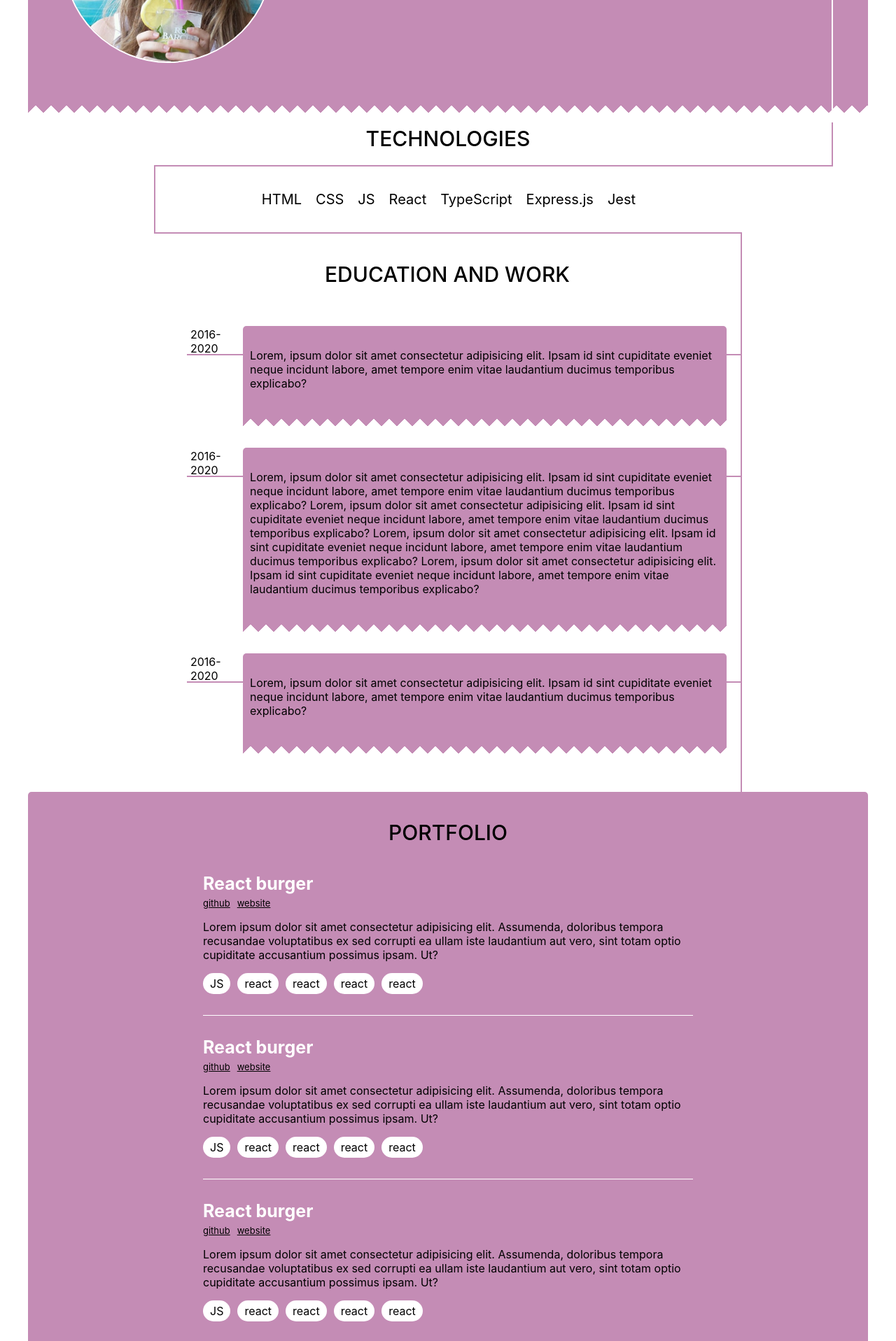
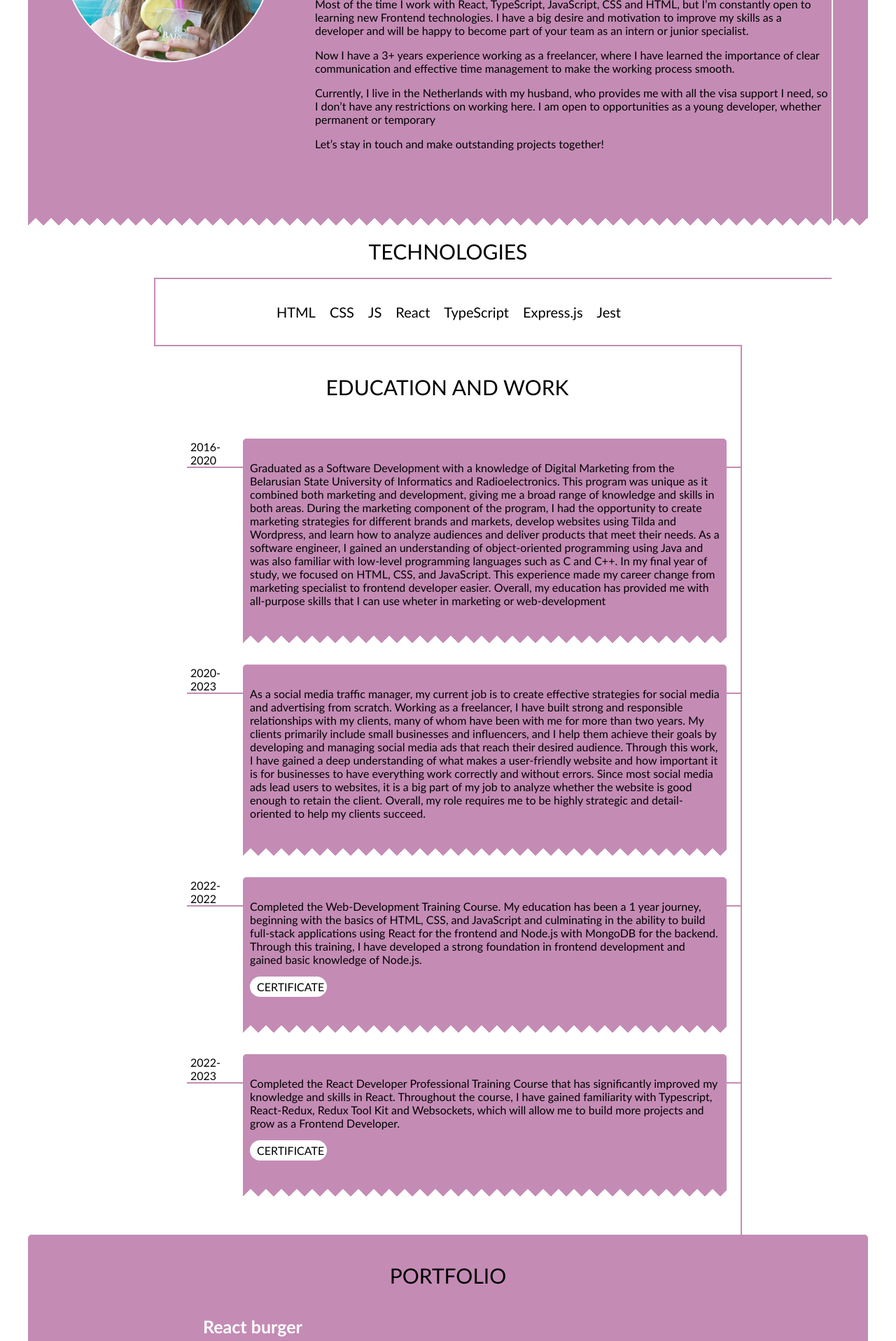
Before and after one commit to palinakarabovich/portfolio, a React (Create React App) app: page / in a window 1280 px wide. Shown: the part 340-2257 px from the top of the page at 70% size. Built offline with nearby package versions, Linux system fonts and the light colour scheme.

Commit message:
text added

```diff
--- a/src/components/App/App.module.css
+++ b/src/components/App/App.module.css
@@ -10,6 +10,6 @@
   -ms-text-size-adjust: 100%;
   -moz-text-size-adjust: 100%;
   text-rendering: optimizeLegibility;
-  font-family: 'Inter', Arial, Helvetica, sans-serif;
+  font-family: 'Trebuchet MS', Arial, Helvetica, sans-serif;
   padding: 20px;
 }
--- a/src/components/Contact/Contact.tsx
+++ b/src/components/Contact/Contact.tsx
@@ -2,7 +2,7 @@ import styles from './contact.module.css'
 
 const Contact = () => {
   return(
-    <section className={styles.contact}>
+    <section className={styles.contact} id={'contacts'}>
       <h2 className={styles.title}>
         Contact me
       </h2>
--- a/src/components/Education/Education.tsx
+++ b/src/components/Education/Education.tsx
@@ -2,7 +2,7 @@ import styles from './education.module.css';
 
 const Education = () => {
   return (
-    <section className={styles.education}>
+    <section className={styles.education} id={'education'}>
       <h2 className={styles.title}>Education and Work</h2>
       <ul className={styles.list}>
         <li className={styles.node}>
@@ -10,26 +10,37 @@ const Education = () => {
             2016-2020
           </p>
           <p className={styles.text}>
-              Lorem, ipsum dolor sit amet consectetur adipisicing elit. Ipsam id sint cupiditate eveniet neque incidunt labore, amet tempore enim vitae laudantium ducimus temporibus explicabo?
+            Graduated as a Software Development with a knowledge of Digital Marketing from the Belarusian State University of Informatics and Radioelectronics. This program was unique as it combined both marketing and development, giving me a broad range of knowledge and skills in both areas.
+            During the marketing component of the program, I had the opportunity to create marketing strategies for different brands and markets, develop websites using Tilda and Wordpress, and learn how to analyze audiences and deliver products that meet their needs.
+            As a software engineer, I gained an understanding of object-oriented programming using Java and was also familiar with low-level programming languages such as C and C++.
+            In my final year of study, we focused on HTML, CSS, and JavaScript. This experience made my career change from marketing specialist to frontend developer easier.
+            Overall, my education has provided me with all-purpose skills that I can use wheter in marketing or web-development
           </p>
         </li>
         <li className={styles.node}>
           <p className={styles.year}>
-              2016-2020
+            2020-2023
           </p>
           <p className={styles.text}>
-              Lorem, ipsum dolor sit amet consectetur adipisicing elit. Ipsam id sint cupiditate eveniet neque incidunt labore, amet tempore enim vitae laudantium ducimus temporibus explicabo?
-              Lorem, ipsum dolor sit amet consectetur adipisicing elit. Ipsam id sint cupiditate eveniet neque incidunt labore, amet tempore enim vitae laudantium ducimus temporibus explicabo?
-              Lorem, ipsum dolor sit amet consectetur adipisicing elit. Ipsam id sint cupiditate eveniet neque incidunt labore, amet tempore enim vitae laudantium ducimus temporibus explicabo?
-              Lorem, ipsum dolor sit amet consectetur adipisicing elit. Ipsam id sint cupiditate eveniet neque incidunt labore, amet tempore enim vitae laudantium ducimus temporibus explicabo?
+          As a social media traffic manager, my current job is to create effective strategies for social media and advertising from scratch. Working as a freelancer, I have built strong and responsible relationships with my clients, many of whom have been with me for more than two years. My clients primarily include small businesses and influencers, and I help them achieve their goals by developing and managing social media ads that reach their desired audience. Through this work, I have gained a deep understanding of what makes a user-friendly website and how important it is for businesses to have everything work correctly and without errors. Since most social media ads lead users to websites, it is a big part of my job to analyze whether the website is good enough to retain the client. Overall, my role requires me to be highly strategic and detail-oriented to help my clients succeed.
           </p>
         </li>
         <li className={styles.node}>
           <p className={styles.year}>
-              2016-2020
+            2022-2022
           </p>
           <p className={styles.text}>
-              Lorem, ipsum dolor sit amet consectetur adipisicing elit. Ipsam id sint cupiditate eveniet neque incidunt labore, amet tempore enim vitae laudantium ducimus temporibus explicabo?
+          Completed the Web-Development Training Course. My education  has been a 1 year journey, beginning with the basics of HTML, CSS, and JavaScript and culminating in the ability to build full-stack applications using React for the frontend and Node.js with MongoDB for the backend. Through this training, I have developed a strong foundation in frontend development and gained basic knowledge of Node.js.
+          <div className={styles.diplom}><a href='' target={'_blank'} className={styles.link}>Certificate</a></div>
+          </p>
+        </li>
+        <li className={styles.node}>
+          <p className={styles.year}>
+            2022-2023
+          </p>
+          <p className={styles.text}>
+          Completed the React Developer Professional Training Course that has significantly improved my knowledge and skills in React. Throughout the course, I have gained familiarity with Typescript, React-Redux, Redux Tool Kit and Websockets, which will allow me to build more projects and grow as a Frontend Developer.
+          <div className={styles.diplom}><a href='' target={'_blank'} className={styles.link}>Certificate</a></div>
           </p>
         </li>
       </ul>
--- a/src/components/Education/education.module.css
+++ b/src/components/Education/education.module.css
@@ -77,3 +77,21 @@
   left: -13.5%;
   z-index: -1;
 }
+
+.diplom{
+  background-color: white;
+  padding: 5px 10px;
+  border-radius: 15px;
+  text-transform: uppercase;
+  margin-top: 15px;
+  max-width: 90px;
+}
+
+.link{
+  text-decoration: none;
+  color: black;
+}
+
+.link:hover{
+  color: rgba(196, 140, 181);
+}
--- a/src/components/Header/Header.tsx
+++ b/src/components/Header/Header.tsx
@@ -6,7 +6,7 @@ const Header = () => {
       <nav className={styles.nav}>
         <ul className={styles.list}>
           <li className={styles.node}>
-            <a href='#about' className={`${styles.link} ${styles.linkActive}`}>About me</a>
+            <a href='#about' className={styles.link}>About me</a>
           </li>
           <li className={styles.node}>
             <a href='#education' className={styles.link}>Education and work</a>
--- a/src/components/Header/header.module.css
+++ b/src/components/Header/header.module.css
@@ -33,3 +33,7 @@
   border-radius: 5px;
   border: rgba(172, 119, 161, .8) 1px solid;
 }
+
+.link:hover{
+  color: rgba(172, 119, 161, .8);
+}
--- a/src/components/Portfolio/Portfolio.tsx
+++ b/src/components/Portfolio/Portfolio.tsx
@@ -2,7 +2,7 @@ import styles from './portfolio.module.css'
 
 const Portfolio = () => {
   return (
-    <section className={styles.portfolio}>
+    <section className={styles.portfolio} id ={'portfolio'}>
       <h2 className={styles.title}>
         Portfolio
       </h2>
@@ -12,58 +12,63 @@ const Portfolio = () => {
             React burger
           </h3>
           <div className={styles.container}>
-            <a href='#' className={styles.link}>github</a>
-            <a href='#' className={styles.link}>website</a>
+            <a href='https://github.com/palinakarabovich/react-burger' className={styles.link} target={'_blank'}>github</a>
+            <a href='https://palinakarabovich.github.io/react-burger/' className={styles.link} target={'_blank'}>website</a>
           </div>
           <p className={styles.text}>
-            Lorem ipsum dolor sit amet consectetur adipisicing elit. Assumenda, doloribus tempora recusandae voluptatibus ex sed corrupti ea ullam iste laudantium aut vero, sint totam optio cupiditate accusantium possimus ipsam. Ut?
+          This is a burger ordering application that allows you to build your own burgers using the presented ingredients and place order only after authorization. If you forgot your password, you can reset it with the verefication code which will be send to your email. The app also has real-time tracking of all orders that are preparing now. Your orders are saved to personal order history in your profile, where you can also change your email, name and passwords. You can place the ingredients to the burger-constructor using Drag and Drop. The app was designed partially using external ux library.
           </p>
           <ul className={styles.tags}>
-            <li className={styles.tag}>JS</li>
-            <li className={styles.tag}>react</li>
-            <li className={styles.tag}>react</li>
-            <li className={styles.tag}>react</li>
-            <li className={styles.tag}>react</li>
+            <li className={styles.tag}>TypeScript</li>
+            <li className={styles.tag}>React</li>
+            <li className={styles.tag}>Redux Tool Kit</li>
+            <li className={styles.tag}>React d-n-d</li>
+            <li className={styles.tag}>Websockets</li>
+            <li className={styles.tag}>Jest</li>
+            <li className={styles.tag}>Cypress</li>
           </ul>
         </li>
         <li className={styles.node}>
           <h3 className={styles.project}>
-            React burger
+            Movies Explorer
           </h3>
           <div className={styles.container}>
-            <a href='#' className={styles.link}>github</a>
-            <a href='#' className={styles.link}>website</a>
+            <a href='https://github.com/palinakarabovich/movies-explorer-frontend' className={styles.link} target={'_blank'}>github</a>
+            <a href='https://palinakarabovich.github.io/movies-explorer-frontend/' className={styles.link} target={'_blank'}>website</a>
           </div>
           <p className={styles.text}>
-            Lorem ipsum dolor sit amet consectetur adipisicing elit. Assumenda, doloribus tempora recusandae voluptatibus ex sed corrupti ea ullam iste laudantium aut vero, sint totam optio cupiditate accusantium possimus ipsam. Ut?
+          This app allows you to search along  a bit weird  but interested movies made by young directors. To use the server you need to be authorised. You can also save movies and remove them from your favourites later.
           </p>
           <ul className={styles.tags}>
             <li className={styles.tag}>JS</li>
-            <li className={styles.tag}>react</li>
-            <li className={styles.tag}>react</li>
-            <li className={styles.tag}>react</li>
-            <li className={styles.tag}>react</li>
+            <li className={styles.tag}>React</li>
+            <li className={styles.tag}>Express.js</li>
+            <li className={styles.tag}>MongoDB</li>
           </ul>
         </li>
         <li className={styles.node}>
           <h3 className={styles.project}>
-            React burger
+            Mesto - photo service
           </h3>
           <div className={styles.container}>
-            <a href='#' className={styles.link}>github</a>
-            <a href='#' className={styles.link}>website</a>
+            <a href='https://github.com/palinakarabovich/react-mesto-api-full' className={styles.link} target={'_blank'}>github</a>
+            <a href='https://palinakarabovich.github.io/react-mesto-api-full/sign-in' className={styles.link} target={'_blank'}>website</a>
           </div>
           <p className={styles.text}>
-            Lorem ipsum dolor sit amet consectetur adipisicing elit. Assumenda, doloribus tempora recusandae voluptatibus ex sed corrupti ea ullam iste laudantium aut vero, sint totam optio cupiditate accusantium possimus ipsam. Ut?
+            This app allows you to add your photos to the shared feed with other users. To add photo you have to be authorized. You can put likes on your photos and photos of others. You see the amount of likes and can dislike the photo any time. You can delete your own photos. Also you have ability to change the avatar, name and profile description.
           </p>
           <ul className={styles.tags}>
             <li className={styles.tag}>JS</li>
-            <li className={styles.tag}>react</li>
-            <li className={styles.tag}>react</li>
-            <li className={styles.tag}>react</li>
-            <li className={styles.tag}>react</li>
+            <li className={styles.tag}>React</li>
+            <li className={styles.tag}>Express.js</li>
+            <li className={styles.tag}>MongoDB</li>
           </ul>
         </li>
+        <li className={styles.node}>
+          <p className={styles.project}>
+            Find out more my educational projects on <a  href='https://github.com/palinakarabovich' target='_blank' className={styles.tagLink}>github</a>
+          </p>
+          </li>
       </ul>
     </section>
   )
--- a/src/components/Portfolio/portfolio.module.css
+++ b/src/components/Portfolio/portfolio.module.css
@@ -74,6 +74,10 @@
   font-size: 13px;
 }
 
+.link:hover{
+  color: white;
+}
+
 .tags{
   display: flex;
   align-items: center;
@@ -89,3 +93,17 @@
   border-radius: 15px;
   padding: 5px 10px;
 }
+
+.tagLink{
+  margin-right: 10px;
+  background-color: white;
+  border-radius: 15px;
+  padding: 5px 10px;
+  text-decoration: none;
+  color: black;
+  text-transform: uppercase;
+}
+
+.tagLink:hover{
+  color: rgba(196, 140, 181);
+}
--- a/src/components/Promo/Promo.tsx
+++ b/src/components/Promo/Promo.tsx
@@ -3,13 +3,29 @@ import img from '../../images/pick.jpg';
 
 const Promo = () => {
   return (
-    <section className={styles.promo}>
+    <section className={styles.promo} id={'about'}>
       <div className={styles.container}>
         <img className={styles.img} src={img} alt='portrait' />
         <div className={styles.intro}>
-          <h1 className={styles.title}>Hi, I am Palina</h1>
+          <h1 className={styles.title}>Hi, my name is Palina!</h1>
           <p className={styles.text}>
-            Lorem ipsum dolor sit amet consectetur adipisicing elit. Iste, impedit quo placeat est, provident natus eius minus tenetur nemo optio dolorem numquam saepe mollitia quia? Ad explicabo vitae commodi sapiente?
+            I am a frontend developer with a passion for creating user-friendly and functional websites.
+            <p />
+            <p>
+              With my background as a digital marketing specialist, I understand how websites should work to deliver a positive experience for users and business owners.
+            </p>
+            <p>
+              Most of the time I work with  React, TypeScript, JavaScript, CSS and HTML, but I’m constantly open to learning new Frontend technologies.  I have a big desire and motivation to improve my skills as a developer and will be happy to become part of your team as an intern or junior specialist.
+            </p>
+            <p>
+              Now I have a 3+ years experience working as a freelancer, where I have learned the importance of clear communication and effective time management to make the working process smooth.
+            </p>
+            <p>
+              Currently, I live in the Netherlands with my husband, who provides me with all the visa support I need, so I don’t have any restrictions on working here. I am open to opportunities as a young developer, whether permanent or temporary
+            </p>
+            <p>
+              Let’s stay in touch and make outstanding projects together!
+            </p>
           </p>
         </div>
       </div>
--- a/src/components/Promo/promo.module.css
+++ b/src/components/Promo/promo.module.css
@@ -46,6 +46,7 @@
 }
 
 .title{
+  font-family: 'Brush Script MT';
   padding: 0;
   font-size: 50px;
   color: white;
```
Lines whose indentation alone changed are shown as unchanged.
